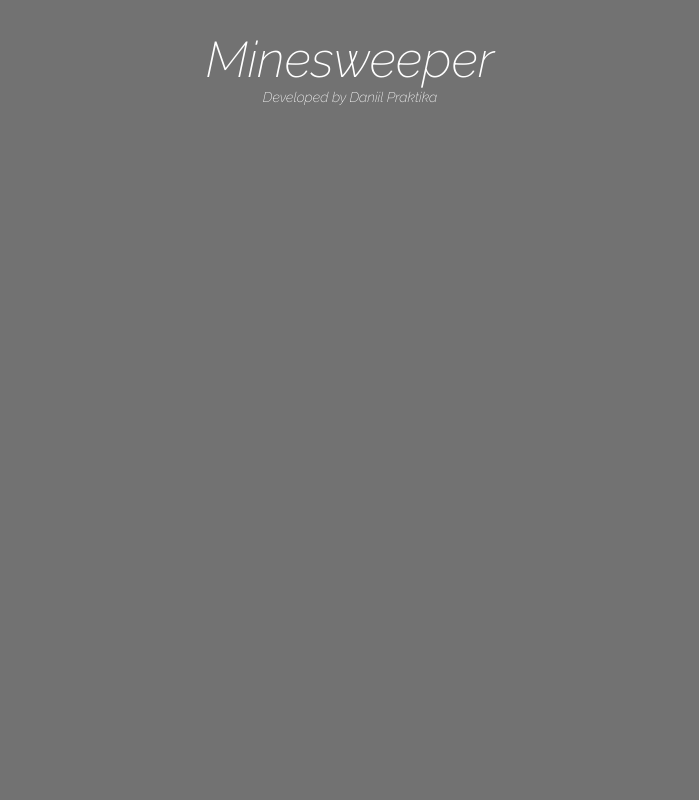
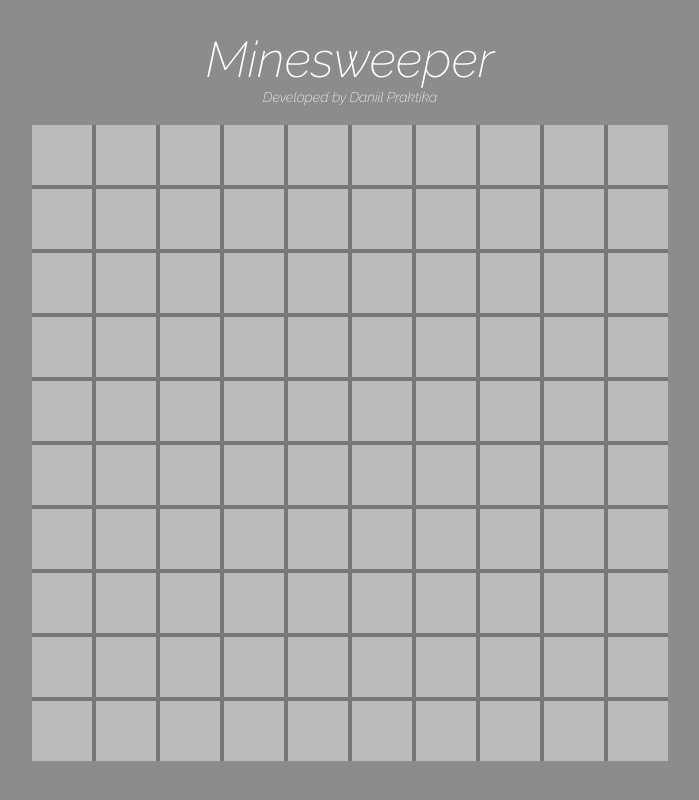
Before and after one commit to mqpanda/minesweeper, a plain HTML site: page index.html in a window 1280 px wide. Shown: the whole page, without its empty margins (290-989 px from the left). Drawn offline with Linux system fonts and the light colour scheme.

Commit message:
feat: add gameboard

```diff
--- a/index.html
+++ b/index.html
@@ -13,6 +13,7 @@
   <title>Minesweeper</title>
 </head>
 <body>
-  <script src="./src/scripts/scrypt.js"></script>
+  <script type="module" src="./src/scripts/scrypt.js"></script>
+  <script type="module" src="./src/scripts/minesweeper.js"></script>
 </body>
 </html>
--- a/src/scripts/minesweeper.js
+++ b/src/scripts/minesweeper.js
@@ -0,0 +1,41 @@
+//Логика
+
+const TILE_STATUSES = {
+  HIDDEN: "hidden",
+  MINE: "mine",
+  NUMBER: "number",
+  MARKED: "marked",
+}
+
+export function createBoard(boardSize, numberOfMines)
+{
+  const board = [];
+
+  for (let x = 0; x < boardSize; x++)
+  {
+    const row = [];
+    for (let y = 0; y < boardSize; y++)
+    {
+      const element = document.createElement('div');
+      element.dataset.status = TILE_STATUSES.HIDDEN;
+
+      const tile = {
+        element,
+        x,
+        y,
+        mine: true,
+        get status() {
+          return this.element.dataset.status;
+        },
+        set status(value) {
+          this.element.dataset.status = value;
+        }
+      }
+
+      row.push(tile)
+    }
+    board.push(row)
+  }
+
+  return board;
+}
--- a/src/scripts/scrypt.js
+++ b/src/scripts/scrypt.js
@@ -1,3 +1,9 @@
+// Импорты
+import { createBoard } from "./minesweeper.js";
+
+const BOARD_SIZE = 10
+const NUMBER_OF_MINES = 2
+
 // Создание нового элемента
 var title = document.createElement('h1');
 var subtitle = document.createElement('h3');
@@ -15,3 +21,13 @@ board.className = 'board'
 document.body.appendChild(title);
 document.body.appendChild(subtitle);
 document.body.appendChild(board);
+
+const gameBoard = createBoard(BOARD_SIZE, NUMBER_OF_MINES);
+const boardElement = document.querySelector(".board")
+console.log(gameBoard)
+gameBoard.forEach(row => {
+  row.forEach(tile => {
+    boardElement.append(tile.element)
+  })
+})
+boardElement.style.setProperty("--size", BOARD_SIZE)
--- a/src/styles/board.css
+++ b/src/styles/board.css
@@ -1,13 +1,14 @@
 .board{
   display: inline-grid;
 
-  padding: 10px;
+  margin-top: 20px;
 
   grid-template-columns: repeat(var(--size), 60px);
   grid-template-rows: repeat(var(--size), 60px);
   gap: 4px;
 
   background-color: #777;
+
 
 }
 
@@ -21,7 +22,7 @@
 
   color: #FFFFFF;
 
-  border: 2px solid #BBBBBB;
+
   user-select: none;
 }
 
--- a/src/styles/main.css
+++ b/src/styles/main.css
@@ -1,6 +1,11 @@
 body{
   margin: 0;
-  background-color: #727272;
+  background-color: #8c8c8c;
+
+  display: flex;
+  flex-direction: column;
+  align-items: center;
+
 }
 
 .title{
```
